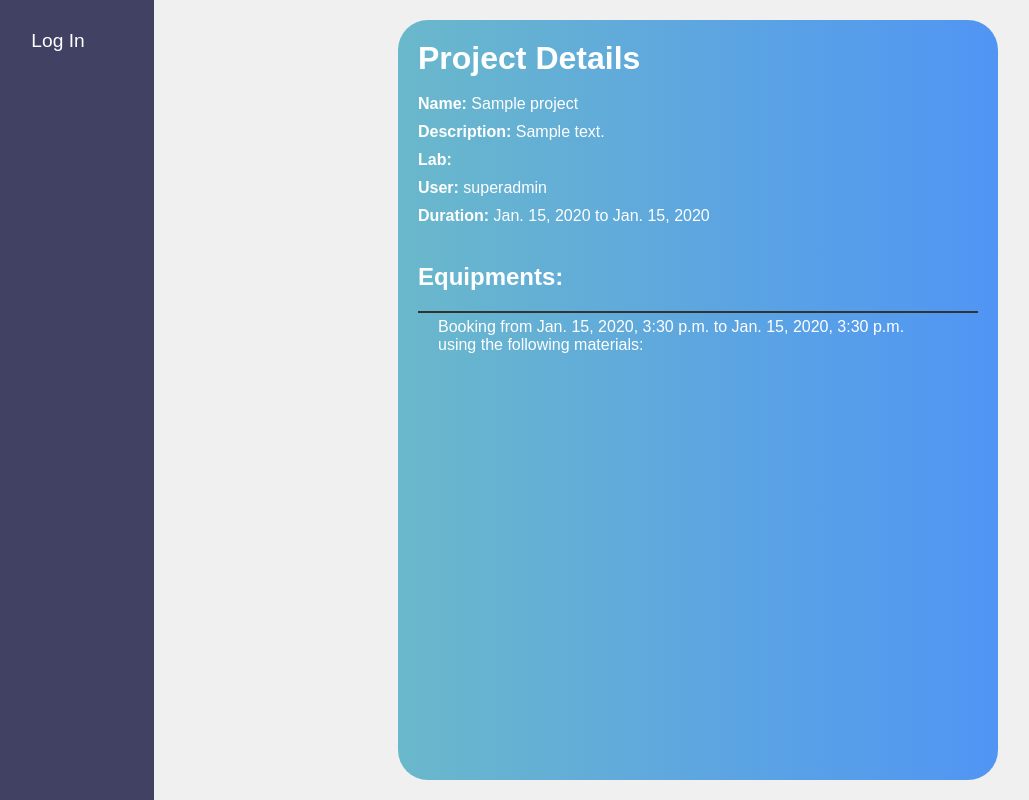
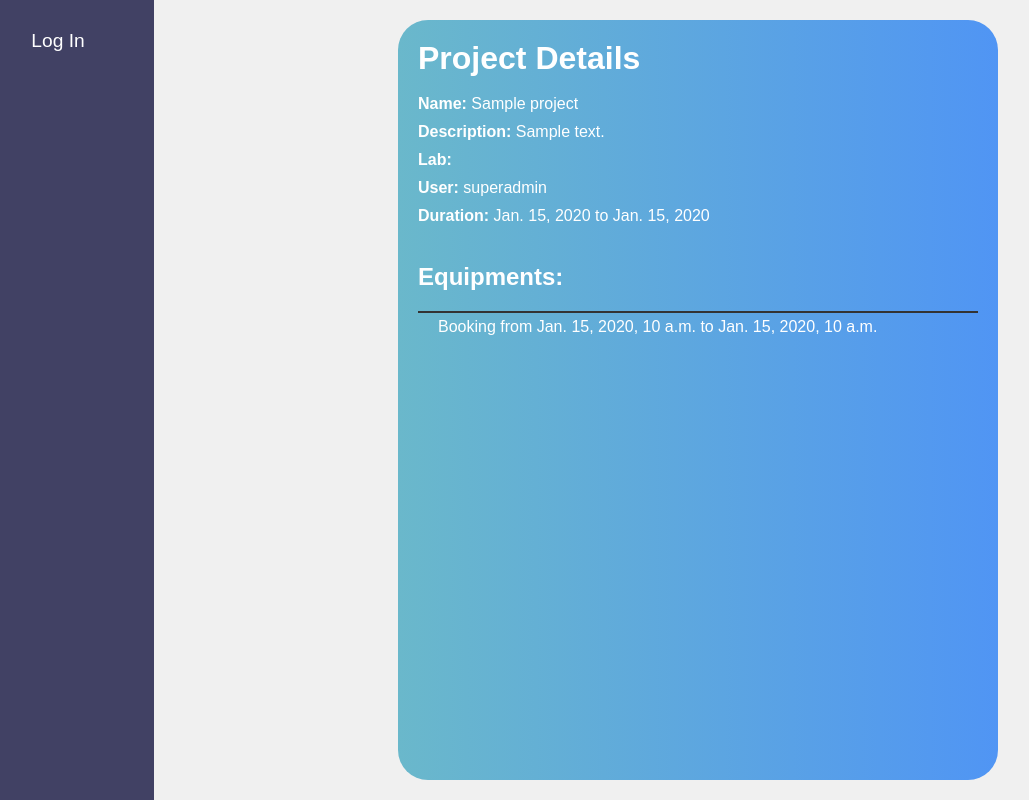
Before and after one commit to RedFibre/equipment, a Django app: page /u_project_detail/1/ in a window 1280 px wide. Shown: the whole page, without its empty margins (38-1067 px from the left). Run offline with Django 4.2, Linux system fonts and the light colour scheme; data comes from the database, SQL or seed files in the repository; both versions use the stored data as it was before the commit; tables that the repository leaves empty hold one stand-in row (values such as "Sample post").

Commit message:
Removed Materials, changed TImezone back to UTC

```diff
--- a/django_project/django_project/settings.py
+++ b/django_project/django_project/settings.py
@@ -108,7 +108,7 @@ AUTH_PASSWORD_VALIDATORS = [
 
 LANGUAGE_CODE = 'en-us'
 
-TIME_ZONE = 'Asia/Kolkata'
+TIME_ZONE = 'UTC'
 
 USE_I18N = True
 
--- a/django_project/equ/forms.py
+++ b/django_project/equ/forms.py
@@ -29,10 +29,9 @@ class ProjectForm(forms.ModelForm):
         }
 
 class BookingForm(forms.ModelForm):
-    materials = forms.ModelMultipleChoiceField(queryset=Material.objects.none(), widget=forms.CheckboxSelectMultiple)
     class Meta:
         model = Booking
-        fields = ['equipment','start_time', 'end_time', 'materials']
+        fields = ['equipment','start_time', 'end_time']
         widgets = {
             'equipment': forms.Select(choices=()),
             'start_time': CustomDateTimeInput(format='%d/%m/%Y %I:%M %p'),
@@ -41,12 +40,11 @@ class BookingForm(forms.ModelForm):
 
     def __init__(self, *args, **kwargs):
         available_equipment = kwargs.pop('available_equipment')
-        available_materials = kwargs.pop('available_materials')
         super().__init__(*args, **kwargs)
         self.fields['equipment'].widget.choices = [(equipment.id, equipment.name) for equipment in available_equipment]
         self.fields['start_time'].widget = CustomDateTimeInput(attrs={'type': 'datetime-local','step': '3600'},format='%Y-%m-%d %H:%M')
         self.fields['end_time'].widget = CustomDateTimeInput(attrs={'type': 'datetime-local', 'step': '3600'},format='%Y-%m-%d %H:%M')
-        self.fields['materials'].queryset = available_materials
+
 
 
     def clean(self):
--- a/django_project/equ/models.py
+++ b/django_project/equ/models.py
@@ -93,7 +93,6 @@ class Booking(models.Model):
     equipment = models.ForeignKey(Equipment, on_delete=models.CASCADE)
     start_time = models.DateTimeField(default=timezone.now)
     end_time = models.DateTimeField(default=timezone.now)
-    materials = models.ManyToManyField(Material)
     project = models.ForeignKey(Project, on_delete=models.CASCADE, null=True, blank=True,default=None)
 
     def __str__(self):
@@ -115,7 +114,6 @@ class Confirmed_Booking(models.Model):
     equipment = models.ForeignKey(Equipment, on_delete=models.CASCADE)
     start_time = models.DateTimeField(default=timezone.now)
     end_time = models.DateTimeField(default=timezone.now)
-    materials = models.ManyToManyField(Material)
     project = models.ForeignKey(Confirmed_Project, on_delete=models.CASCADE, null=True, blank=True,default=None)
 
     def __str__(self):
@@ -137,7 +135,6 @@ class Archived_Booking(models.Model):
     equipment = models.ForeignKey(Equipment, on_delete=models.CASCADE)
     start_time = models.DateTimeField(default=timezone.now)
     end_time = models.DateTimeField(default=timezone.now)
-    materials = models.ManyToManyField(Material)
     project = models.ForeignKey(Archived_Project, on_delete=models.CASCADE, null=True, blank=True,default=None)
 
     def __str__(self):
--- a/django_project/equ/templates/equ/a_equipment.html
+++ b/django_project/equ/templates/equ/a_equipment.html
@@ -8,11 +8,7 @@
 <div class="equip_container">
     <h2 class="{{ equipment.condition|lower }}">{{ equipment.name }}</h2>
     <a href="{% url 'a_remove_equipment' equipment.pk %}" style="padding: 4px 6px; border: none; border-radius: 5px;">X</a>
-    <ul>
-      {% for material in equipment.material_set.all %}
-        <li>{{ material.name }} <a href="{% url 'a_add_stock' material.pk %}" style="padding: 4px 6px; border: none; border-radius: 5px;">{{material.stock}} </a></li>
-      {% endfor %}
-      </ul>
+
 
   <a href="{% url 'a_add_material' equipment.pk %}" style="padding: 4px 6px; border: none; border-radius: 5px;">+</a>
   <br>
--- a/django_project/equ/templates/equ/u_project_detail.html
+++ b/django_project/equ/templates/equ/u_project_detail.html
@@ -17,12 +17,7 @@
       <div class="booking">
         <p class="equipment-name">{{booking.equipment}}</p>
         <p class="booking-details">
-          Booking from {{booking.start_time}} to {{booking.end_time}} using the following materials:
-          <ul class="material-list">
-            {% for material in booking.materials.all %}
-            <li>{{material.name}}</li>
-            {% endfor %}
-          </ul>
+          Booking from {{booking.start_time}} to {{booking.end_time}}
         </p>
       </div>
       {% endfor %}
--- a/django_project/equ/views.py
+++ b/django_project/equ/views.py
@@ -231,21 +231,25 @@ def a_project_detail(request, pk):
         )
             for booking in bookings:
                 overlapping_bookings = Confirmed_Booking.objects.filter(
+                project__lab = project.lab,
                 equipment=booking.equipment,
                 start_time__lt=booking.end_time,
                 end_time__gt=booking.start_time,
                 )
+                print(overlapping_bookings)
                 if overlapping_bookings.exists():
+                    print("YES")
+                    print(overlapping_bookings)
                     error_message = "You Accepted a slot that was already booked. Please check the calendar."
                     confirmed.delete()
                     context = {'project': project,'bookings': bookings,'error_message':error_message}
                     return render(request, 'equ/a_project_detail.html', context)
-                confirmed_booking = Confirmed_Booking.objects.create(
+                Confirmed_Booking.objects.create(
                     project = confirmed,
                     equipment=booking.equipment,
                     start_time=booking.start_time,
                     end_time=booking.end_time)
-                confirmed_booking.materials.set(booking.materials.all())
+
             Notification.objects.create(user=project.user,message=f"Your Request for {project.name} has been Accepted",timestamp=datetime.now())
             project.delete()
             return redirect('a_activity')
@@ -297,10 +301,9 @@ def u_settings(request):
 def u_create_project(request):
     current_lab = request.user.profile.lab
     available_equipment = Equipment.objects.filter(lab=current_lab)
-    available_materials = Material.objects.filter(equipment__lab=current_lab)
     if request.method == 'POST':
         project_form = ProjectForm(request.POST)
-        booking_formset = BookingFormSet(request.POST, form_kwargs={'available_equipment': available_equipment, 'available_materials': available_materials})
+        booking_formset = BookingFormSet(request.POST, form_kwargs={'available_equipment': available_equipment})
         if project_form.is_valid() and booking_formset.is_valid():
             project = project_form.save(commit=False)
             project.user = request.user
@@ -313,7 +316,7 @@ def u_create_project(request):
                 booking.start_time = data.get('start_time')
                 booking.end_time = data.get('end_time')
                   # Check for overlapping bookings
-                overlapping_bookings = Confirmed_Booking.objects.filter(
+                overlapping_bookings = Confirmed_Booking.objects.filter(project__lab = current_lab,
                     equipment=booking.equipment,
                     start_time__lt=booking.end_time,
                     end_time__gt=booking.start_time,
@@ -323,31 +326,13 @@ def u_create_project(request):
                     project.delete()
                     return render(request, 'equ/u_create_project.html', {'project_form': project_form, 'booking_formset': booking_formset, 'error_message': error_message})
                 booking.save()
-                materials = data.get('materials')
-                booking.materials.set(materials)
             return redirect('u_projects')
 
     else:
         project_form = ProjectForm()
-        booking_formset = BookingFormSet(form_kwargs={'available_equipment': available_equipment, 'available_materials': available_materials})
+        booking_formset = BookingFormSet(form_kwargs={'available_equipment': available_equipment})
 
     return render(request, 'equ/u_create_project.html', {'project_form': project_form, 'booking_formset': booking_formset})
-
-def u_get_dynamic_form(request):
-    selected_equipment_id = request.GET.get('equipment_id')
-    try:
-        equipment = Equipment.objects.get(id=selected_equipment_id)
-    except Equipment.DoesNotExist:
-        return JsonResponse({'error': 'Equipment not found'})
-
-    form_fields = [
-        {'label': 'Start Time', 'name': 'start_time', 'type': 'datetime'},
-        {'label': 'End Time', 'name': 'end_time', 'type': 'datetime'},
-    ]
-
-    materials = Material.objects.filter(equipment=equipment)
-
-    return JsonResponse({'form_fields': form_fields, 'materials': list(materials.values())})
 
 def u_project_detail(request, pk):
     project = get_object_or_404(Project, pk=pk)
@@ -383,7 +368,7 @@ def u_confirmed_project_detail(request, pk):
                 start_time=booking.start_time,
                 end_time=booking.end_time
             )
-            archived_booking.materials.set(booking.materials.all())
+
 
         confirmed_project.delete()
         return redirect('u_projects')
```
Also changed, not shown: django_project/equ/templates/equ/a_confirmed_project_detail.html (+1 -6 lines), django_project/equ/templates/equ/a_project_detail.html (+1 -6 lines), django_project/equ/templates/equ/s_confirmed_project_detail.html (+1 -6 lines), django_project/equ/templates/equ/u_confirmed_project_detail.html (+1 -6 lines), django_project/equ/templates/equ/u_create_project.html (+0 -9 lines), django_project/db.sqlite3, django_project/equ/migrations/0036_remove_archived_booking_materials_and_more.py (added).
